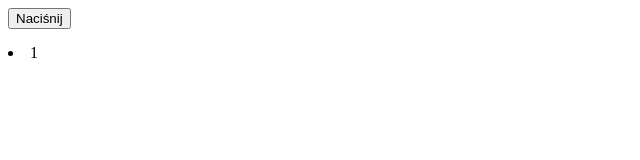
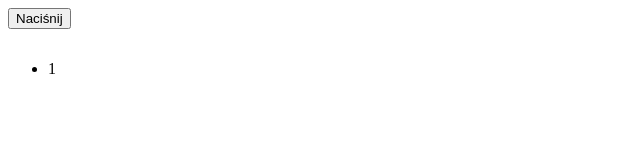
Before and after one commit to Hanyia-dot/Add-element, a plain HTML site: page index.html in a window 1280 px wide. Both pictures are taken after a click on the button "Naciśnij". Shown: the full height of the page, 0-640 px from the left. Drawn offline with Linux system fonts and the light colour scheme.

Commit message:
add <ul> to code

```diff
--- a/index.html
+++ b/index.html
@@ -9,7 +9,9 @@
 </head>
 <body>
     <button>Naciśnij</button>
+    <ul>
 
+    </ul>
     <script src="main.js"></script>
 </body>
 </html>
--- a/main.js
+++ b/main.js
@@ -7,7 +7,9 @@ const addLiElement = () => {
     const item = document.createElement('li');
     item.textContent = number;
 
-    document.body.appendChild(item);
+    const list = document.querySelector("ul")
+
+    list.appendChild(item);
 
     if(number % 3 == 0) {
         item.classList.add("big");
```
